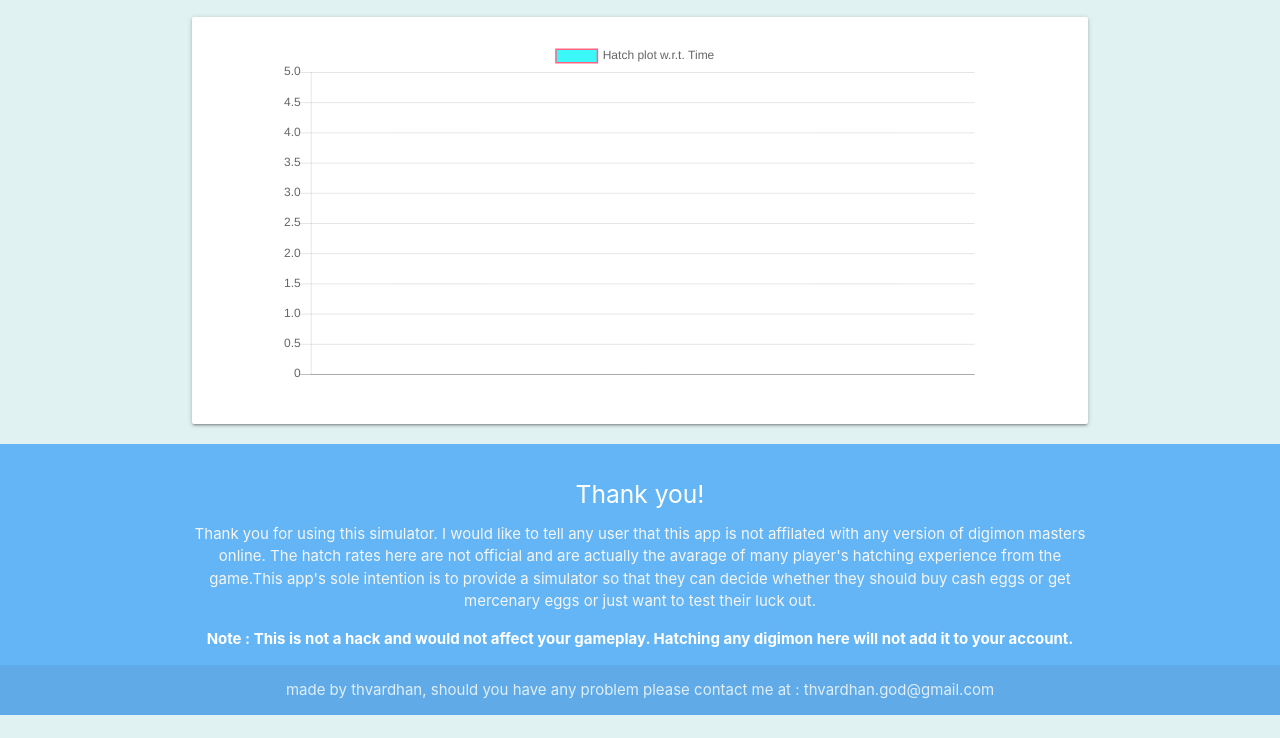
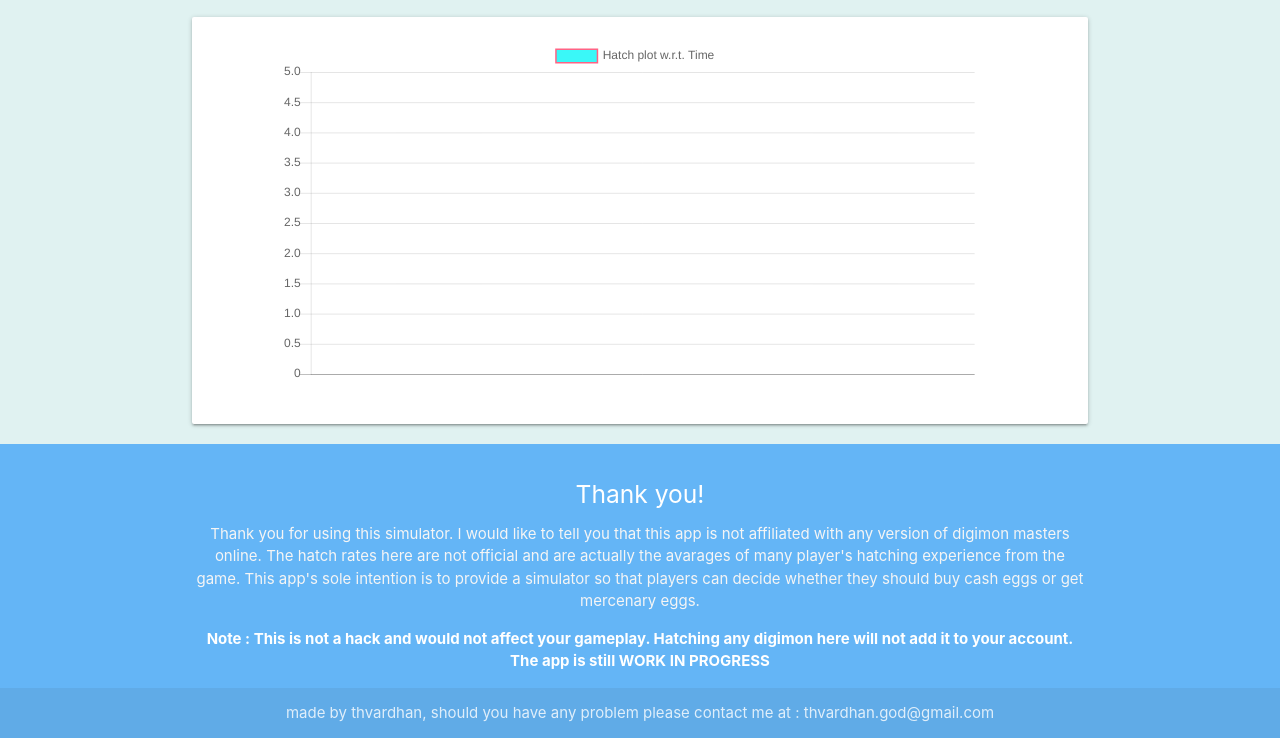
Before and after one commit to thvardhan/dmo_egg_hatch_simulator, a plain HTML site: page index.html in a window 1280 px wide. Shown: the part 498-1236 px from the top of the page. Before the commit the page ends 1213 px from the top, so only its background shows below. Drawn offline with Linux system fonts and the light colour scheme.

Commit message:
fix footer typo

```diff
--- a/index.html
+++ b/index.html
@@ -223,8 +223,8 @@
 <footer class="page-footer blue lighten-2 center">
           <div class="container">
                 <h5 class="white-text">Thank you!</h5>
-                <p class="grey-text text-lighten-4">Thank you for using this simulator. I would like to tell any user that this app is not affilated with any version of digimon masters online. The hatch rates here are not official and are actually the avarage of many player's hatching experience from the game.This app's sole intention is to provide a simulator so that they can decide whether they should buy cash eggs or get mercenary eggs or just want to test their luck out.</p>
-                <p><b>Note : This is not a hack and would not affect your gameplay. Hatching any digimon here will not add it to your account.</b></p>
+                <p class="grey-text text-lighten-4">Thank you for using this simulator. I would like to tell you that this app is not affiliated with any version of digimon masters online. The hatch rates here are not official and are actually the avarages of many player's hatching experience from the game. This app's sole intention is to provide a simulator so that players can decide whether they should buy cash eggs or get mercenary eggs.</p>
+                <p><b>Note : This is not a hack and would not affect your gameplay. Hatching any digimon here will not add it to your account. The app is still WORK IN PROGRESS</b></p>
           </div>
           <div class="footer-copyright text-center center">
             <div class="container">
```
